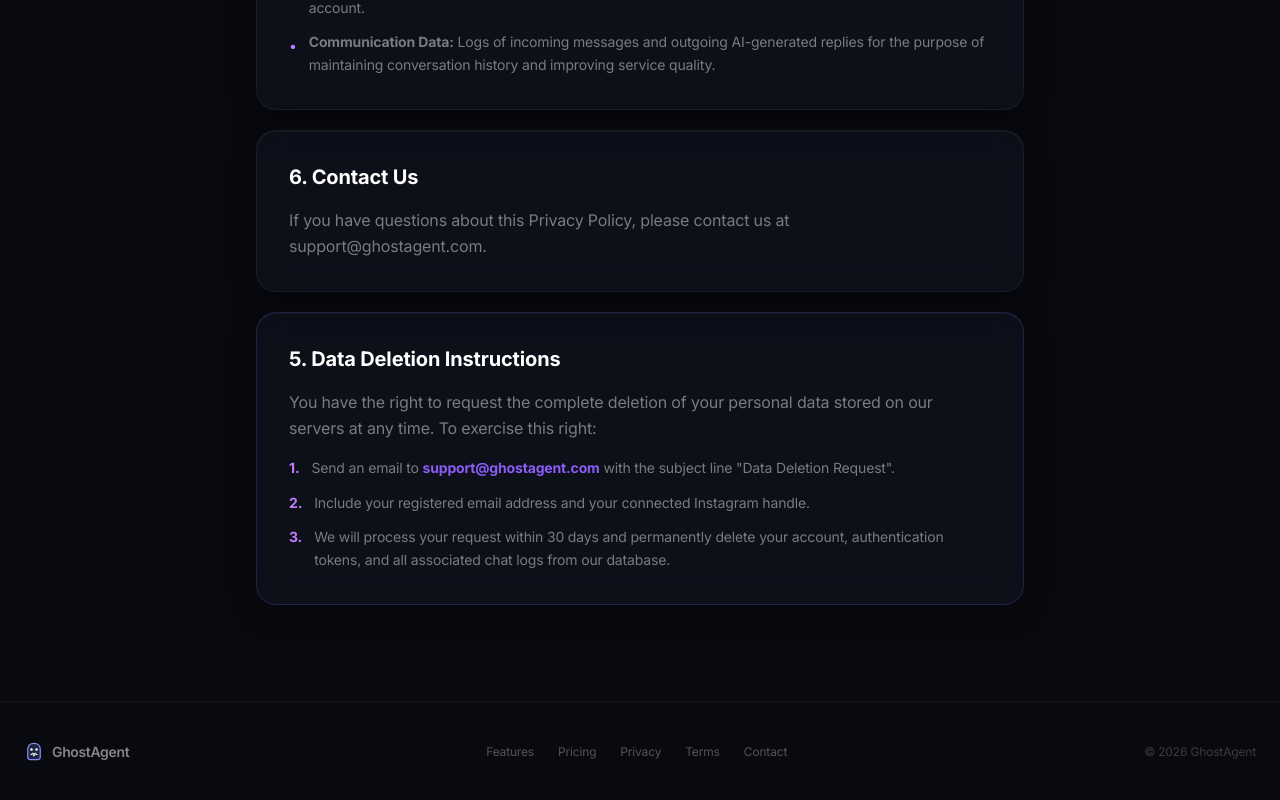
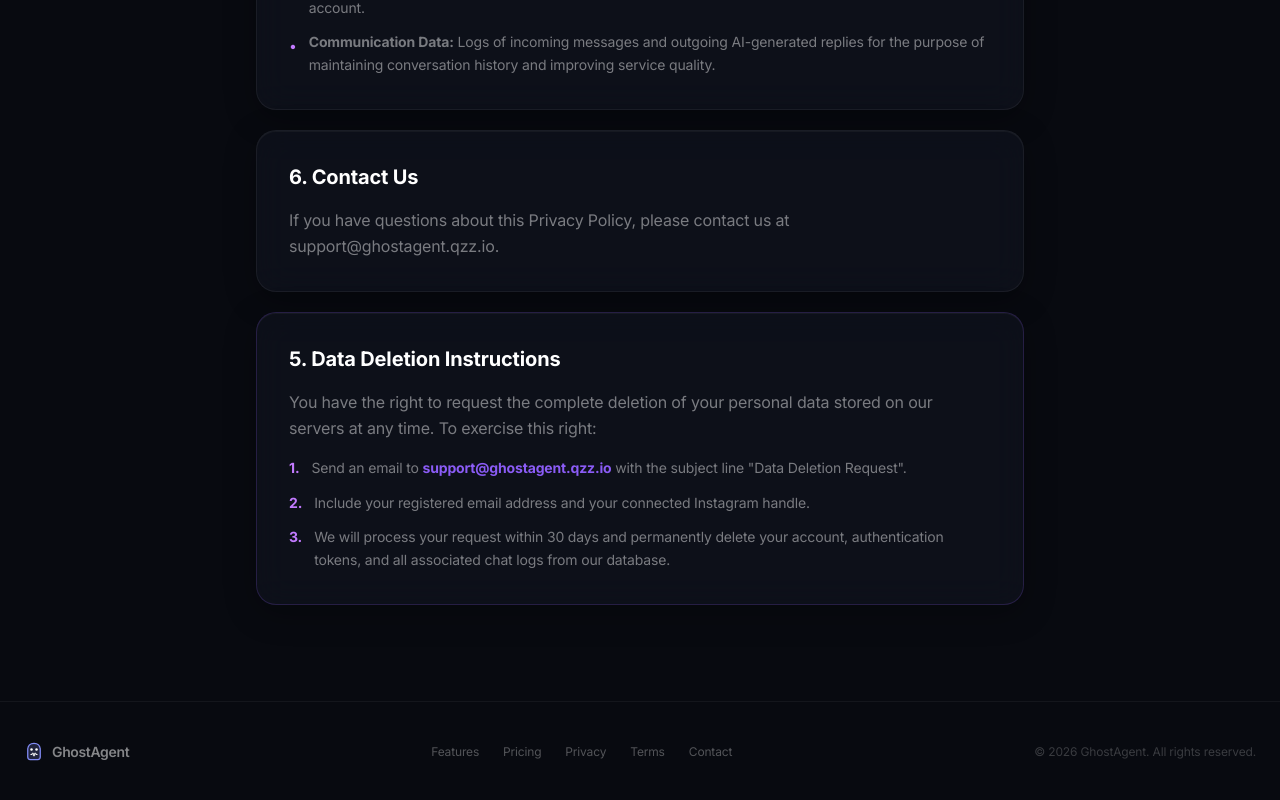
Before and after one commit to AliKassem120/Project1-Ghostagent, a Next.js app: page /privacy in a window 1280 px wide. Shown: the part 1285-2085 px from the top of the page. Built offline with nearby package versions, Linux system fonts and the light colour scheme; no server answers.

Commit message:
UI updates: landing page pricing buttons & copyright, support email domain fixes

```diff
--- a/src/app/contact/page.tsx
+++ b/src/app/contact/page.tsx
@@ -125,11 +125,11 @@
                         {/* Contact Info */}
                         <div className="mt-8 pt-6 border-t border-white/[0.06] space-y-3">
                             <a
-                                href="mailto:support@ghostagent.com"
+                                href="mailto:support@ghostagent.qzz.io"
                                 className="flex items-center gap-3 text-sm text-white/35 hover:text-primary transition-colors"
                             >
                                 <Mail className="w-4 h-4" />
-                                support@ghostagent.com
+                                support@ghostagent.qzz.io
                             </a>
                             <div className="flex items-center gap-3 text-sm text-white/35">
                                 <Clock className="w-4 h-4" />
--- a/src/app/page.tsx
+++ b/src/app/page.tsx
@@ -654,7 +654,7 @@
                 href="/login"
                 className="block w-full py-3.5 rounded-xl border border-white/10 text-center font-semibold text-white/70 hover:bg-white/5 hover:text-white transition-all"
               >
-                Get Started Free
+                Start Free Trial
               </Link>
             </motion.div>
 
@@ -686,7 +686,7 @@
                 href="/login"
                 className="block w-full py-3.5 rounded-xl bg-primary text-white text-center font-bold hover:shadow-[0_0_30px_rgba(139,92,246,0.4)] transition-all"
               >
-                Start Free Trial
+                Get Pro
               </Link>
             </motion.div>
 
--- a/src/app/privacy/page.tsx
+++ b/src/app/privacy/page.tsx
@@ -33,7 +33,7 @@
     },
     {
         title: '6. Contact Us',
-        content: 'If you have questions about this Privacy Policy, please contact us at support@ghostagent.com.',
+        content: 'If you have questions about this Privacy Policy, please contact us at support@ghostagent.qzz.io.',
     },
 ];
 
@@ -117,7 +117,7 @@
                         </p>
                         <ol className="space-y-3">
                             {[
-                                <>Send an email to <strong className="text-primary">support@ghostagent.com</strong> with the subject line &quot;Data Deletion Request&quot;.</>,
+                                <>Send an email to <strong className="text-primary">support@ghostagent.qzz.io</strong> with the subject line &quot;Data Deletion Request&quot;.</>,
                                 'Include your registered email address and your connected Instagram handle.',
                                 'We will process your request within 30 days and permanently delete your account, authentication tokens, and all associated chat logs from our database.',
                             ].map((step, j) => (
--- a/src/components/Footer.tsx
+++ b/src/components/Footer.tsx
@@ -23,7 +23,7 @@
 
                     {/* Copyright */}
                     <p className="text-xs text-white/20">
-                        &copy; {new Date().getFullYear()} GhostAgent
+                        &copy; {new Date().getFullYear()} GhostAgent. All rights reserved.
                     </p>
                 </div>
             </div>
```
